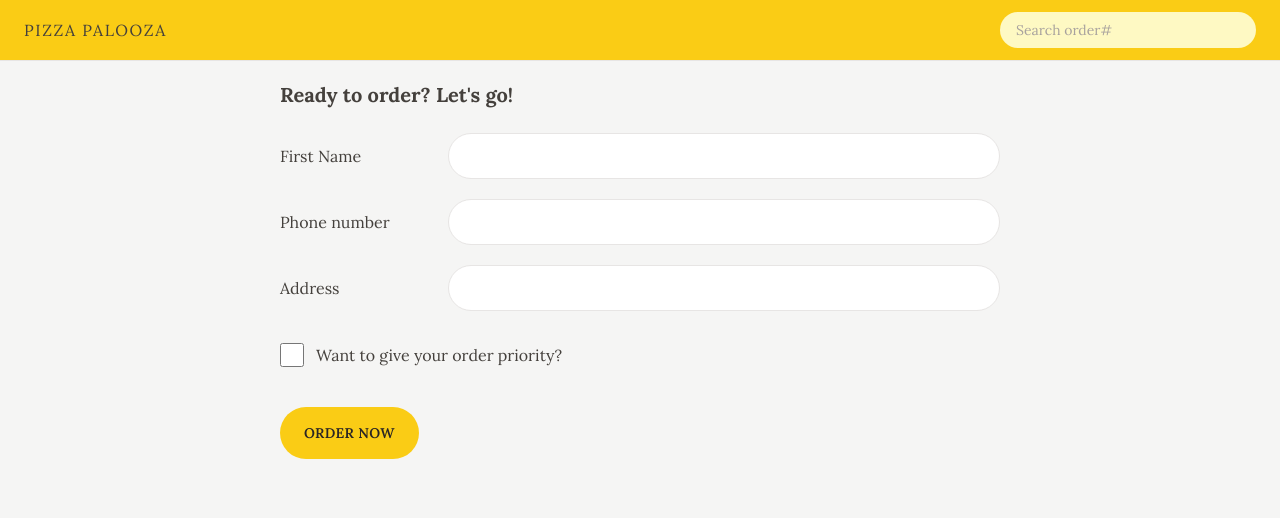
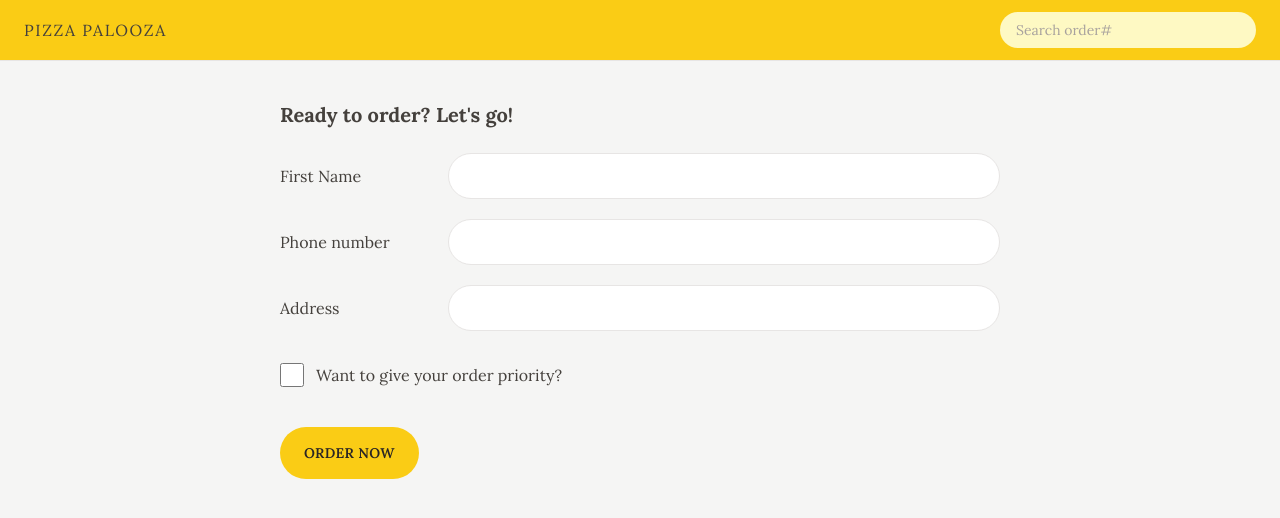
Before and after one commit to arvinbuid/pizza-palooza, a React (Vite) app: page /order/new in a window 1280 px wide. Shown: the top 518 px of the page. Built offline with nearby package versions, Linux system fonts and the light colour scheme.

Commit message:
Modify top and bottom padding inside CreateOrder component.

```diff
--- a/src/features/order/CreateOrder.jsx
+++ b/src/features/order/CreateOrder.jsx
@@ -43,7 +43,7 @@ function CreateOrder() {
   const formErrors = useActionData();
 
   return (
-    <div className="px-6 py-5">
+    <div className="px-6 py-10">
       <h2 className="mb-6 text-xl font-bold">Ready to order? Let&apos;s go!</h2>
 
       <Form method="POST">
```
